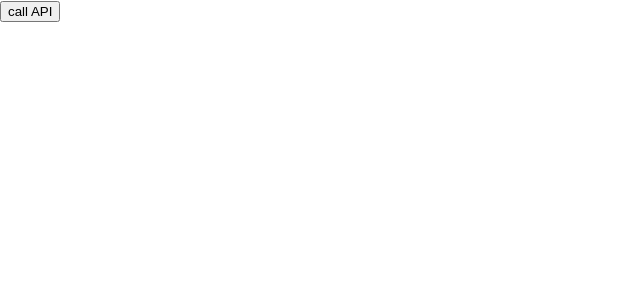
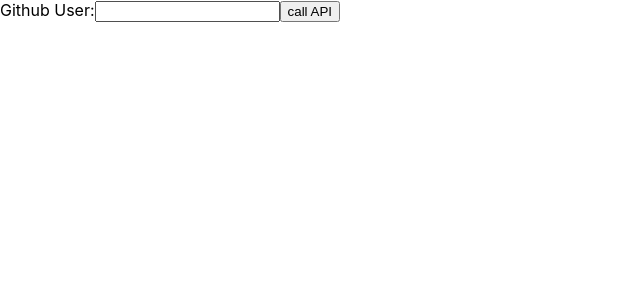
Before and after one commit to talitaoliveira/using-loader-wait-request-react, a React (Create React App) app: page / in a window 1280 px wide. Shown: the top 300 px of the page, without its empty margins (0-640 px from the left). Built offline with nearby package versions, Linux system fonts and the light colour scheme.

Commit message:
Add input to put githubuser

```diff
--- a/src/App.js
+++ b/src/App.js
@@ -2,6 +2,8 @@ import React from 'react';
 const App = () => {
   return (
     <div className="app">
+      <label htmlFor="github-user">Github User:</label>
+      <input type="text" id="github-user"/>
       <button>call API</button>
     </div>
   );
```
Also changed, not shown: 1 other file (tests, documents, lock files or other folders).
